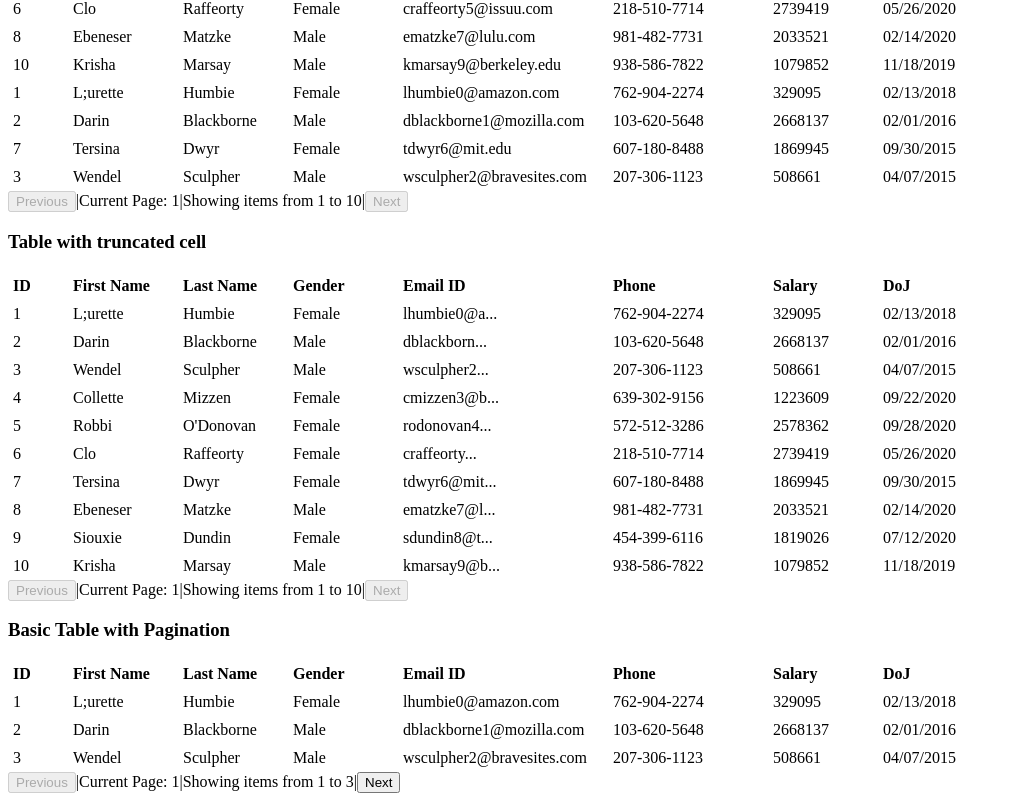
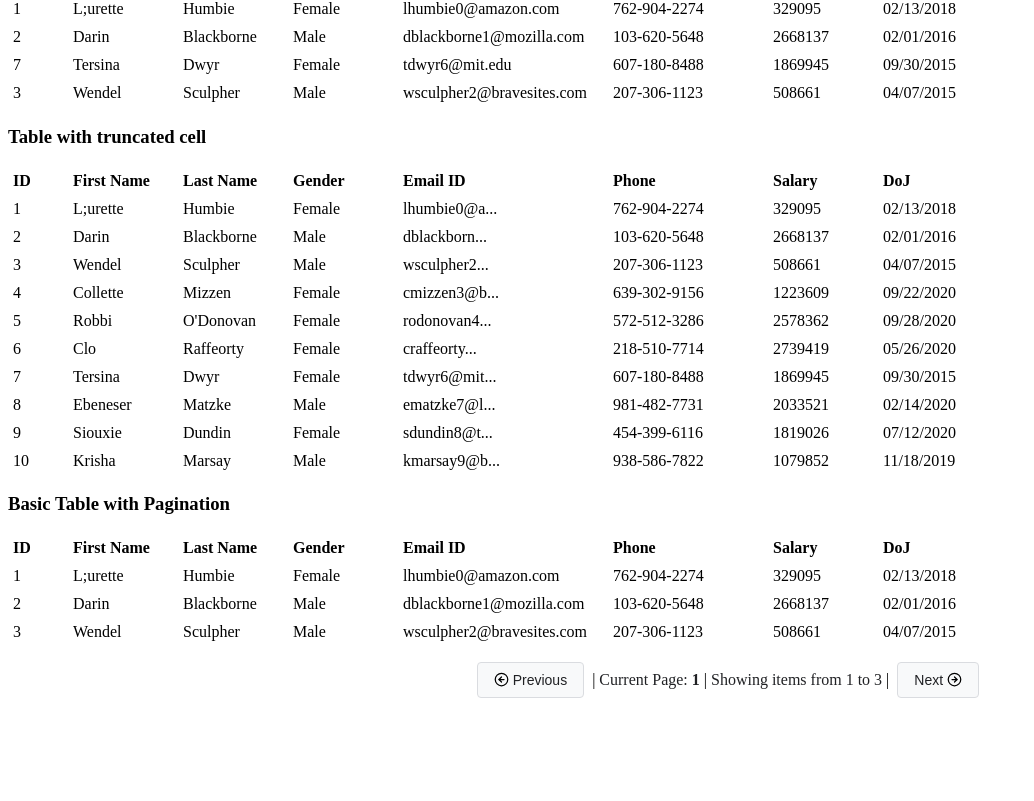
Before and after one commit to melwinalm/vs-table, a React (Create React App) app: page / in a window 1280 px wide. Shown: the part 1504-2305 px from the top of the page, without its empty margins (0-1034 px from the left). After the commit the page ends 2226 px from the top, so only its background shows below. Built offline with nearby package versions, Linux system fonts and the light colour scheme.

Commit message:
Added styles for pagination component

```diff
--- a/src/VersatileTable/VersatileTable.js
+++ b/src/VersatileTable/VersatileTable.js
@@ -65,10 +65,15 @@ function Versatiletable({
   );
 
   const [defaultPageSize, setDefaultPageSize] = useState(
-    options && options.defaultPageSize
-      ? options.defaultPageSize
+    options && options.pagination && options.pagination.defaultPageSize
+      ? options.pagination.defaultPageSize
       : 10
   );
+
+  const [isPagination, setIsPagination] = useState(
+    options && options.pagination
+    ? true
+    : false)
 
   const [currentPage, setCurrentPage] = useState(1);
 
@@ -154,7 +159,7 @@ function Versatiletable({
         <NoRecordComponent data={tableData} options={options} />
       )}
 
-      <PaginationComponent defaultPageSize={defaultPageSize} currentPage={currentPage} totalSize={tableData.length} ChangePage={ChangePage}/>
+      {isPagination && tableData && tableData.length> 0 && <PaginationComponent defaultPageSize={defaultPageSize} currentPage={currentPage} totalSize={tableData.length} ChangePage={ChangePage}/>}
     </div>
   );
 }
--- a/src/VersatileTable/components/PaginationComponent/PaginationComponent.js
+++ b/src/VersatileTable/components/PaginationComponent/PaginationComponent.js
@@ -1,12 +1,15 @@
 import React from "react";
+import arrowLeft from "../../assets/icons/arrow-left-circle.svg";
+import arrowRight from "../../assets/icons/arrow-right-circle.svg";
+import "./PaginationComponent.scss";
 
 function PaginationComponent({defaultPageSize, currentPage, totalSize, ChangePage }) {
   return (
-		<div>
-			<button onClick={() => ChangePage(-1)} disabled={currentPage <= 1}>Previous</button>|
-			<span>Current Page: {currentPage}</span>|
-			<span>Showing items from {((currentPage-1) * defaultPageSize) + 1} to {Math.min(currentPage * defaultPageSize, totalSize)}</span>|
-			<button onClick={() => ChangePage(1)} disabled={currentPage >= Math.ceil(totalSize/defaultPageSize)}>Next</button>
+		<div className="vt-pagination">
+			<button className="vt-pagination-previous-btn" onClick={() => ChangePage(-1)} disabled={currentPage <= 1}><img className="arrow-left-icon" src={arrowLeft} alt="Previous"/> Previous</button>&nbsp;|&nbsp;
+			<span className="vt-pagination-current-page">Current Page: <strong>{currentPage}</strong></span>&nbsp;|&nbsp;
+			<span className="vt-pagination-total-pages">Showing items from {((currentPage-1) * defaultPageSize) + 1} to {Math.min(currentPage * defaultPageSize, totalSize)}</span>&nbsp;|&nbsp;
+			<button className="vt-pagination-next-btn" onClick={() => ChangePage(1)} disabled={currentPage >= Math.ceil(totalSize/defaultPageSize)}>Next <img className="arrow-right-icon" src={arrowRight} alt="Next"/></button>
 		</div>
 	)
 }
--- /dev/null
+++ b/src/VersatileTable/components/PaginationComponent/PaginationComponent.scss
@@ -0,0 +1,89 @@
+.vt-pagination {
+  float: right;
+  padding: 5px;
+
+  .vt-pagination-previous-btn {
+    background-color: #f8f9fa;
+    border: 1px solid #dadce0;
+    border-radius: 4px;
+    color: #202124;
+    font-size: 14px;
+    margin: 11px 4px;
+    padding: 0 16px;
+    line-height: 27px;
+    height: 36px;
+    min-width: 54px;
+    text-align: center;
+    cursor: pointer;
+    user-select: none;
+
+    &:hover {
+      background-color: rgba(135, 137, 144, 0.278);
+      border: 1px solid rgb(248, 249, 250);
+      color: #3c4043;
+    }
+
+    &:disabled {
+      cursor: not-allowed;
+      background-color: #f8f9fa;
+      border: 1px solid #dadce0;
+      color: #202124;
+    }
+
+    .arrow-left-icon {
+      height: 15px;
+      position: relative;
+      top: 7%;
+    }
+
+  }
+
+  .vt-pagination-next-btn {
+    background-color: #f8f9fa;
+    border: 1px solid #dadce0;
+    border-radius: 4px;
+    color: #202124;
+    font-size: 14px;
+    margin: 11px 4px;
+    padding: 0 16px;
+    line-height: 27px;
+    height: 36px;
+    min-width: 54px;
+    text-align: center;
+    cursor: pointer;
+    user-select: none;
+
+    &:hover {
+      background-color: rgba(135, 137, 144, 0.278);
+      border: 1px solid rgb(248, 249, 250);
+      color: #3c4043;
+    }
+
+    &:disabled {
+      cursor: not-allowed;
+      background-color: #f8f9fa;
+      border: 1px solid #dadce0;
+      color: #202124;
+    }
+
+    .arrow-right-icon {
+      height: 15px;
+      position: relative;
+      top: 7%;
+    }
+
+  }
+
+  .vt-pagination-current-page {
+    font-size: 16px;
+    line-height: 27px;
+    color: #202124;
+  }
+
+  .vt-pagination-total-pages {
+    font-size: 16px;
+    line-height: 27px;
+    color: #202124;
+  }
+
+}
--- a/src/VersatileTable/examples/BasicTableWithPagination.js
+++ b/src/VersatileTable/examples/BasicTableWithPagination.js
@@ -9,7 +9,9 @@ function BasicTableWithPagination(){
       <Versatiletable
 				data={SampleData1}
 				options={{
-					defaultPageSize: 3
+          pagination: {
+            defaultPageSize: 3
+          }
 				}}
         columns={[
           {
```
Also changed, not shown: src/VersatileTable/assets/icons/arrow-left-circle.svg (added), src/VersatileTable/assets/icons/arrow-right-circle.svg (added).
